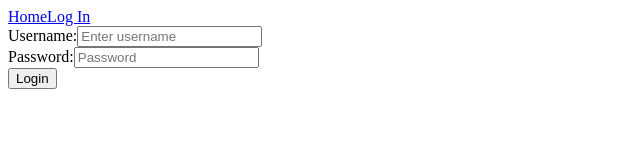
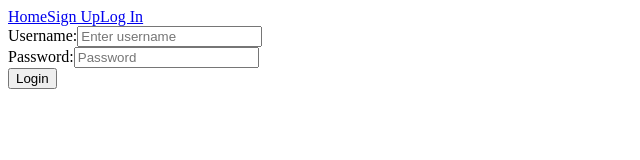
Before and after one commit to leafsapien/crowdfunding_frontend, a React (Vite) app: page /login in a window 1280 px wide. Shown: the top 160 px of the page, without its empty margins (0-640 px from the left). Built offline with nearby package versions, Linux system fonts and the light colour scheme.

Commit message:
Added to navbar: Logged in/out ternary, if logged in: Home, My Details, Log out.  If not a logged in user: Home, Sign Up, Log in

```diff
--- a/src/components/NavBar.jsx
+++ b/src/components/NavBar.jsx
@@ -13,12 +13,18 @@ function NavBar() {
         <div>
         <nav>
             <Link to="/">Home</Link>
-            {auth.token ? (
+            {!auth.token ? ( //If user is not logged in
+            <>
+                <Link to="/signup">Sign Up</Link>
+                <Link to="/login">Log In</Link>
+            </>
+            ) : ( // If User is logged in
+            <>
+                <Link to="/mydetails">My Details</Link>
                 <Link to="/" onClick={handleLogout}>
                     Log Out
                 </Link>
-            ) : (
-                <Link to="/login">Log In</Link>
+            </>
             )}
         </nav>
         <Outlet />
--- /dev/null
+++ b/src/pages/SignupPage.jsx
@@ -0,0 +1,5 @@
+function SignupPage() {
+    return <h1>This is the signup page</h1>;
+    }
+
+export default SignupPage;
```
